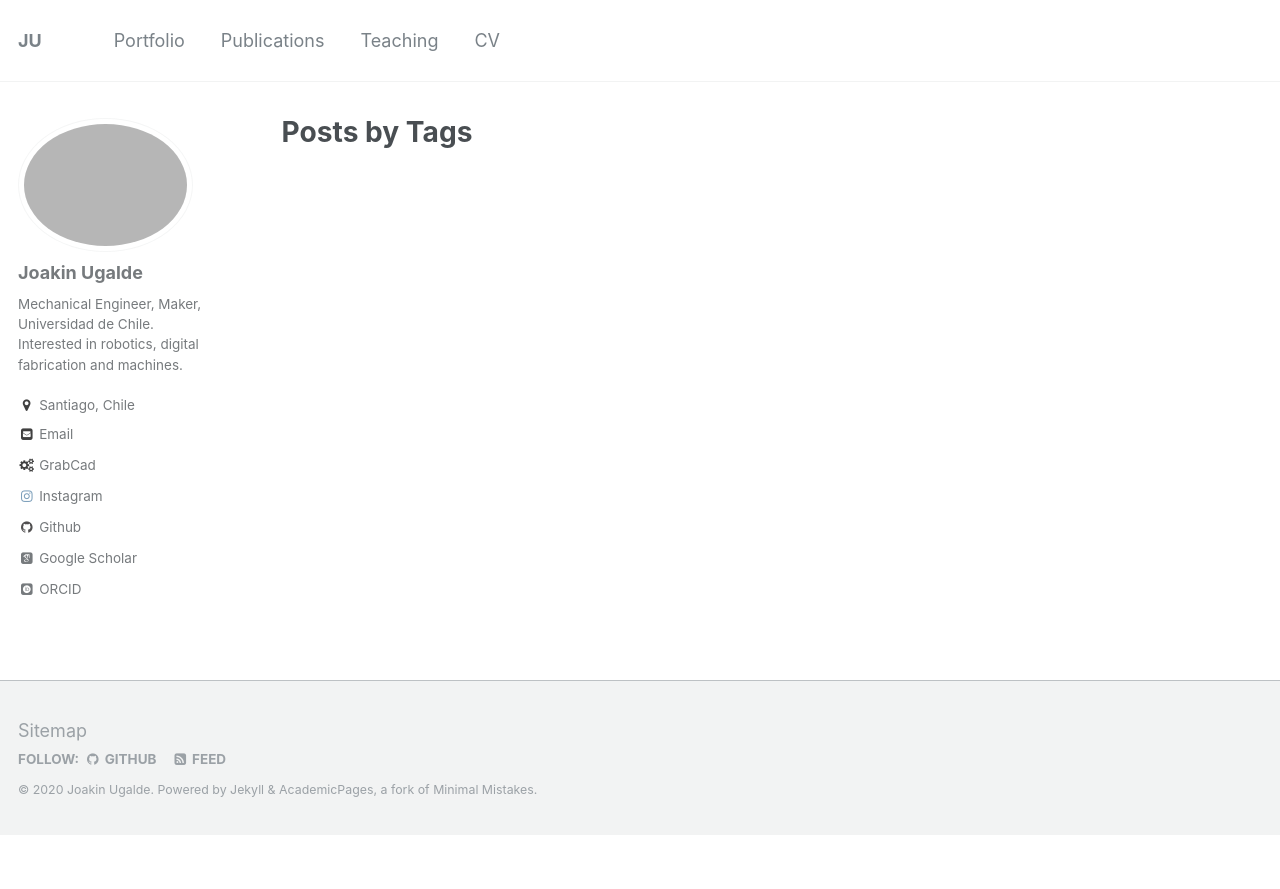
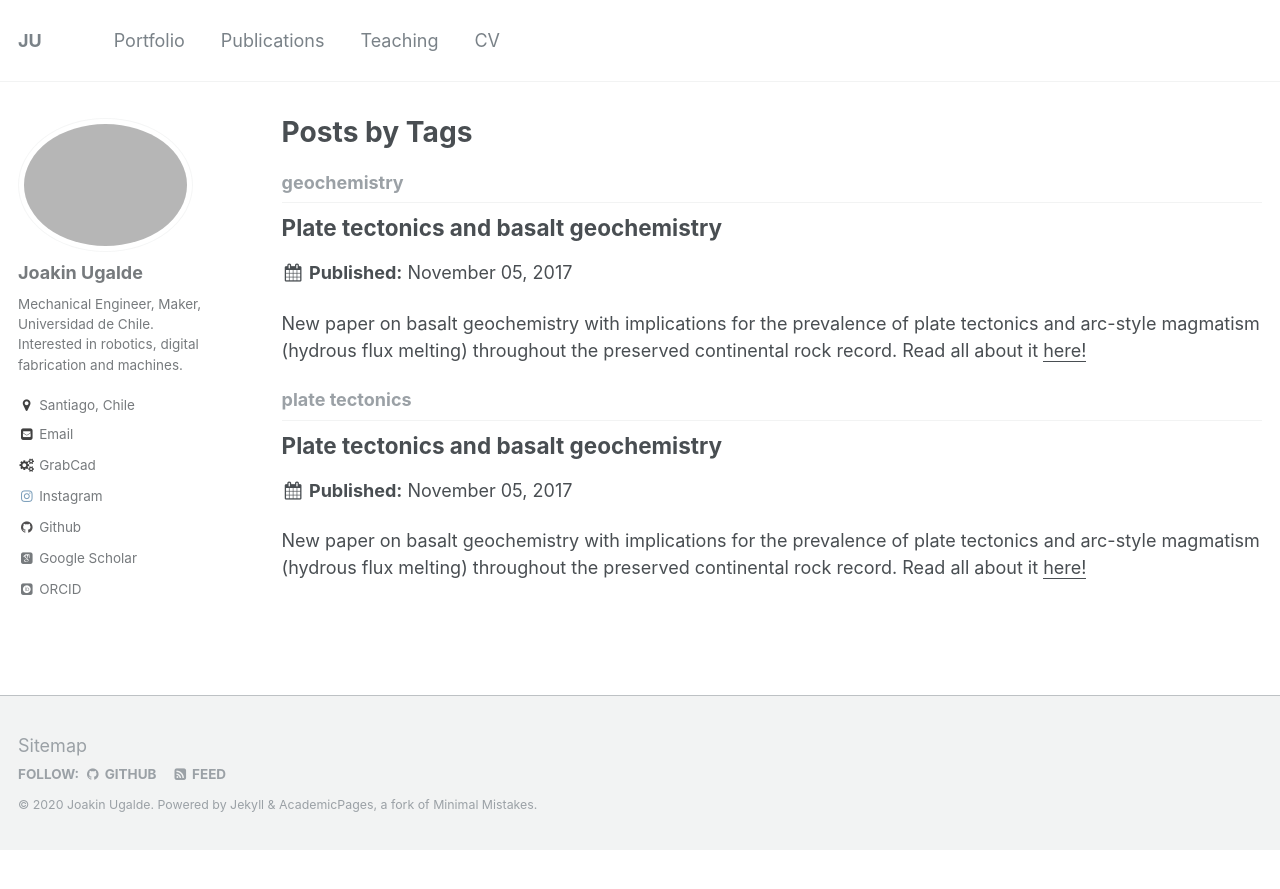
Before and after one commit to jkugalde/jkugalde.github.io, a Jekyll site: the page built from _pages/tag-archive.html, in a window 1280 px wide. Shown: the top 889 px of the page. Built offline with Jekyll 4.4.1, drawn with Linux system fonts in a browser that asks for light colours; some web fonts are replaced.

Commit message:
Initial commit

```diff
--- a/_config.yml
+++ b/_config.yml
@@ -174,6 +174,9 @@ collections:
   teaching:
     output: true
     permalink: /:collection/:path/
+  posts:
+    output: true
+    permalink: /:collection/:path/
   publications:
     output: true
     permalink: /:collection/:path/
--- /dev/null
+++ b/_posts/2017-11-05-news-post-1.md
@@ -0,0 +1,12 @@
+---
+title: 'Plate tectonics and basalt geochemistry'
+date: 2017-11-05
+permalink: /posts/2017/05/news-post-1/
+tags:
+  - geochemistry
+  - plate tectonics
+---
+
+New paper on basalt geochemistry with implications for the prevalence of plate tectonics and arc-style magmatism (hydrous flux melting) throughout the preserved continental rock record. Read all about it [<u>here!</u>](https://authors.elsevier.com/a/1V--T_,1tQ0y2d)
+
+------
```
